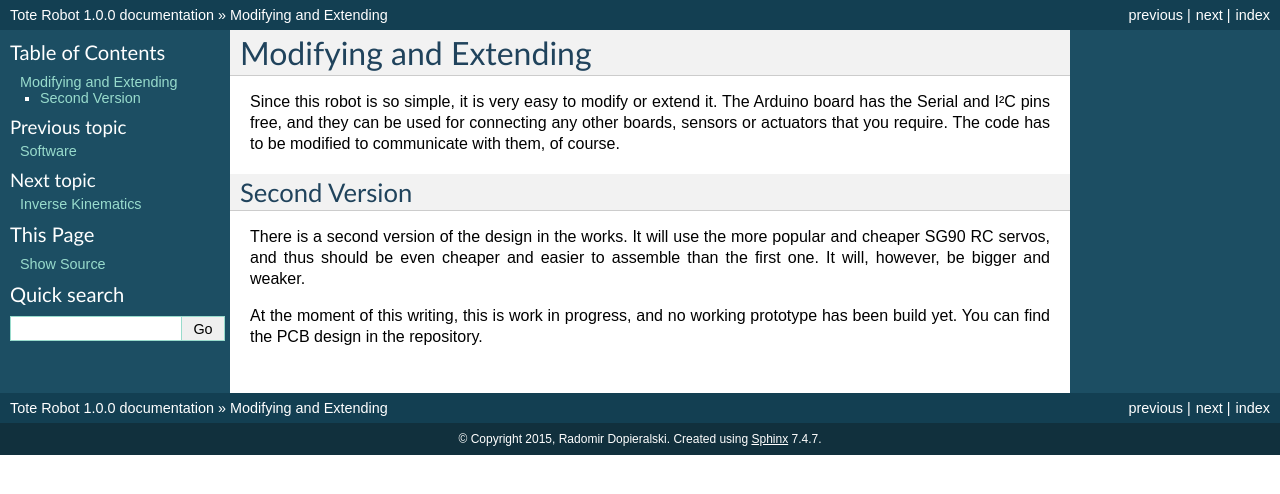
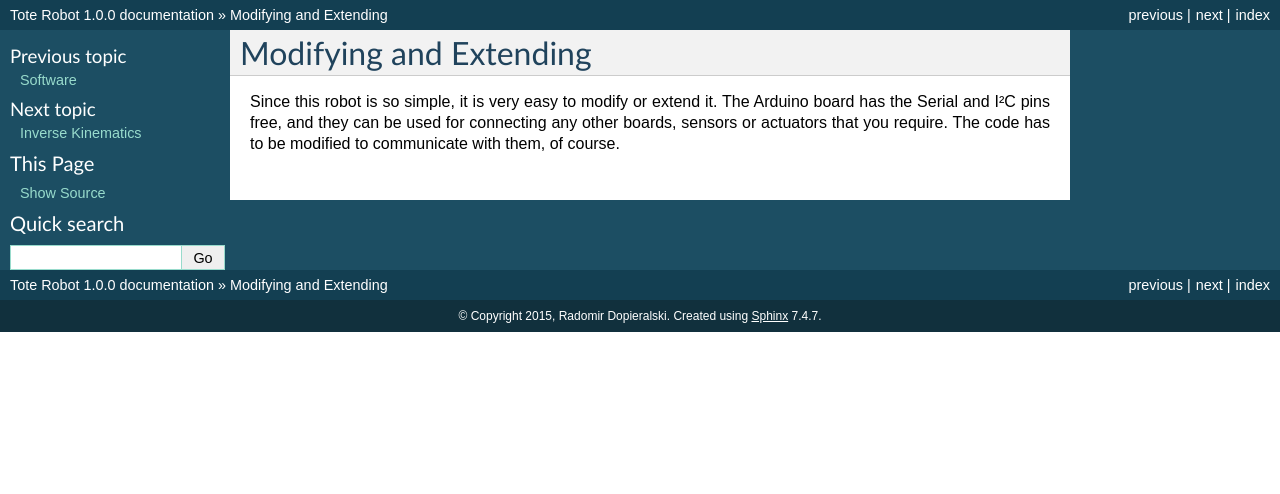
Before and after one commit to andrewsagio/tote, a Sphinx documentation site: the page built from doc/hacking.rst, in a window 1280 px wide. Shown: the top 494 px of the page. Built offline with Sphinx 7.4.7, drawn with Linux system fonts in a browser that asks for light colours; formulas are drawn with MathJax 3.

Commit message:
Remove mention of the second version

```diff
--- a/doc/hacking.rst
+++ b/doc/hacking.rst
@@ -5,14 +5,3 @@ Since this robot is so simple, it is very easy to modify or extend it. The
 Arduino board has the Serial and I²C pins free, and they can be used for
 connecting any other boards, sensors or actuators that you require. The code
 has to be modified to communicate with them, of course.
-
-
-Second Version
-==============
-
-There is a second version of the design in the works. It will use the more
-popular and cheaper SG90 RC servos, and thus should be even cheaper and easier
-to assemble than the first one. It will, however, be bigger and weaker.
-
-At the moment of this writing, this is work in progress, and no working
-prototype has been build yet. You can find the PCB design in the repository.
```
